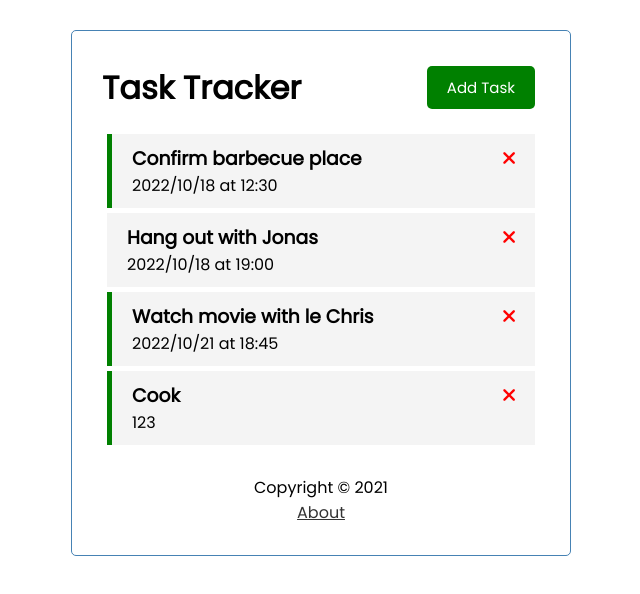
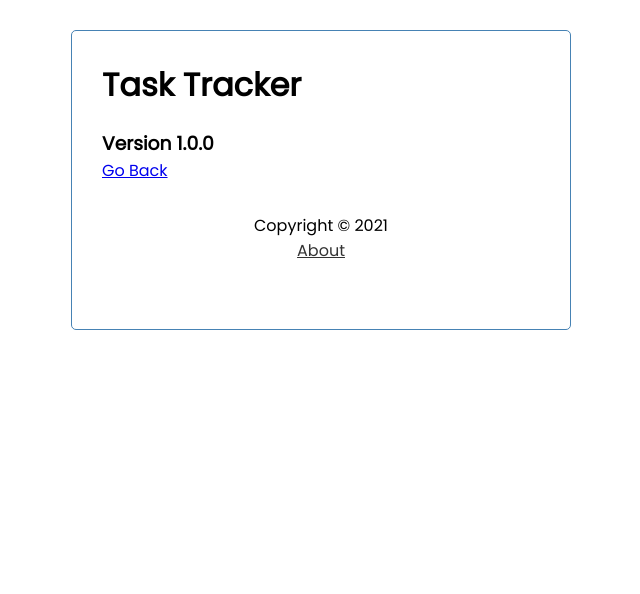
Before and after one commit to tuoanhnt95/Vue3-CLI-Task-tracker, a Vue app: page /about in a window 1280 px wide. Shown: the top 594 px of the page, without its empty margins (319-959 px from the left). Built offline with nearby package versions, Linux system fonts and the light colour scheme; data requests are answered from the project's data file.

Commit message:
feat: Add Home page

```diff
--- a/db.json
+++ b/db.json
@@ -5,12 +5,6 @@
       "text": "Confirm barbecue place",
       "day": "2022/10/18 at 12:30",
       "reminder": true
-    },
-    {
-      "id": "2",
-      "text": "Hang out with Jonas",
-      "day": "2022/10/18 at 19:00",
-      "reminder": false
     },
     {
       "id": "3",
--- a/src/App.vue
+++ b/src/App.vue
@@ -5,13 +5,7 @@
         title="Task Tracker"
         :showAddTask="showAddTask"
         />
-      <div v-show="showAddTask">
-        <AddTask @add-task="addTask"/>
-      </div>
-      <Tasks
-        @delete-task="deleteTask"
-        @toggle-reminder="toggleReminder"
-        :tasks='tasks'/>
+      <router-view :showAddTask="showAddTask"></router-view>
       <Footer />
    </div>
 </template>
@@ -19,86 +13,22 @@
 <script>
 import Header from './components/Header';
 import Footer from './components/Footer';
-import Tasks from './components/Tasks';
-import AddTask from './components/AddTask';
 
 export default {
   name: 'App',
   components: {
     Header,
     Footer,
-    Tasks,
-    AddTask,
   },
   data() {
     return {
-      tasks: [],
       showAddTask: false,
     }
   },
   methods: {
-    async deleteTask(id) {
-      if (confirm('Are you sure?')) {
-        const res = await fetch(`http://localhost:5000/tasks/${id}`, {
-          method: 'DELETE',
-        })
-
-        res.status === 200
-          ? (this.tasks = this.tasks.filter((t) => t.id !== id))
-          : alert('Error deleting task')
-      }
-    },
-    async toggleReminder(id) {
-      const taskToToggle = await this.fetchTask(id)
-      const updTask = {...taskToToggle, reminder: !taskToToggle.reminder}
-
-      const res = await fetch(`http://localhost:5000/tasks/${id}`, {
-        method: 'PUT',
-        headers: {
-          'Content-type': 'application/json'
-        },
-        body: JSON.stringify(updTask)
-      })
-
-      const data = await res.json()
-
-      this.tasks = this.tasks.map((t) =>
-        t.id === id ? {...t, reminder: data.reminder} : t
-      )
-    },
-    async addTask(task) {
-      const res = await fetch('http://localhost:5000/tasks', {
-        method: 'POST',
-        headers: {
-          'Content-type': 'application/json'
-        },
-        body: JSON.stringify(task)
-      })
-
-      const data = await res.json()
-
-      this.tasks = [...this.tasks, data]
-    },
     toggleAddTask() {
       this.showAddTask = !this.showAddTask
     },
-    async fetchTasks() {
-      const res = await fetch('http://localhost:5000/tasks')
-
-      const data = await res.json()
-
-      return data
-    },
-    async fetchTask(id) {
-      const res = await fetch(`http://localhost:5000/tasks/${id}`)
-
-      const data = await res.json()
-
-      return data
-    }
-  },
-  async created() {
-    this.tasks = await this.fetchTasks()
   }
 }
 </script>
--- a/src/components/Footer.vue
+++ b/src/components/Footer.vue
@@ -1,7 +1,7 @@
 <template>
     <footer>
         <p>Copyright &copy; 2021</p>
-        <a href="/about">About</a>
+        <router-link to="/about">About</router-link>
     </footer>
 </template>
 
--- a/src/components/Header.vue
+++ b/src/components/Header.vue
@@ -2,6 +2,7 @@
     <header>
         <h1>{{ title }}</h1>
         <Button
+            v-show="homePage"
             :text="computedText"
             :color="computedColor"
             @btn-click="$emit('toggle-add-task')"
@@ -27,6 +28,9 @@ export default {
         },
         computedColor() {
             return this.showAddTask ? 'red' : 'green'
+        },
+        homePage() {
+            return this.$route.path === '/'
         }
     }
 }
--- a/src/router/index.js
+++ b/src/router/index.js
@@ -1,7 +1,13 @@
 import {createRouter, createWebHistory} from 'vue-router'
+import Home from '../views/Home'
 import About from '../views/About'
 
 const routes = [
+    {
+        path: '/',
+        name: 'Home',
+        component: Home
+    },
     {
         path: '/about',
         name: 'About',
@@ -13,3 +19,5 @@ const router = createRouter({
     history: createWebHistory(process.env.BASE_URL),
     routes
 })
+
+export default router
--- a/src/views/About.vue
+++ b/src/views/About.vue
@@ -1,3 +1,4 @@
 <template>
-    <h1>About</h1>
+    <h3>Version 1.0.0</h3>
+    <router-link to="./">Go Back</router-link>
 </template>
--- /dev/null
+++ b/src/views/Home.vue
@@ -0,0 +1,93 @@
+<template>
+    <AddTask
+        v-show="showAddTask"
+        @add-task="addTask"
+    />
+    <Tasks
+        @delete-task="deleteTask"
+        @toggle-reminder="toggleReminder"
+        :tasks='tasks'
+    />
+</template>
+
+<script>
+import Tasks from '../components/Tasks';
+import AddTask from '../components/AddTask';
+
+export default {
+  name: 'Home',
+  components: {
+    Tasks,
+    AddTask,
+  },
+  props: {
+    showAddTask: Boolean,
+  },
+  data() {
+    return {
+        tasks: [],
+    }
+  },
+  methods: {
+    async toggleReminder(id) {
+      const taskToToggle = await this.fetchTask(id)
+      const updTask = {...taskToToggle, reminder: !taskToToggle.reminder}
+
+      const res = await fetch(`http://localhost:5000/tasks/${id}`, {
+        method: 'PUT',
+        headers: {
+          'Content-type': 'application/json'
+        },
+        body: JSON.stringify(updTask)
+      })
+
+      const data = await res.json()
+
+      this.tasks = this.tasks.map((t) =>
+        t.id === id ? {...t, reminder: data.reminder} : t
+      )
+    },
+    async deleteTask(id) {
+      if (confirm('Are you sure?')) {
+        const res = await fetch(`http://localhost:5000/tasks/${id}`, {
+          method: 'DELETE',
+        })
+
+        res.status === 200
+          ? (this.tasks = this.tasks.filter((t) => t.id !== id))
+          : alert('Error deleting task')
+      }
+    },
+    async addTask(task) {
+      const res = await fetch('http://localhost:5000/tasks', {
+        method: 'POST',
+        headers: {
+          'Content-type': 'application/json'
+        },
+        body: JSON.stringify(task)
+      })
+
+      const data = await res.json()
+
+      this.tasks = [...this.tasks, data]
+    },
+    async fetchTasks() {
+      const res = await fetch('http://localhost:5000/tasks')
+
+      const data = await res.json()
+
+      return data
+    },
+    async fetchTask(id) {
+      const res = await fetch(`http://localhost:5000/tasks/${id}`)
+
+      const data = await res.json()
+
+      return data
+    }
+  },
+  async created() {
+    this.tasks = await this.fetchTasks()
+  }
+}
+</script>
```
